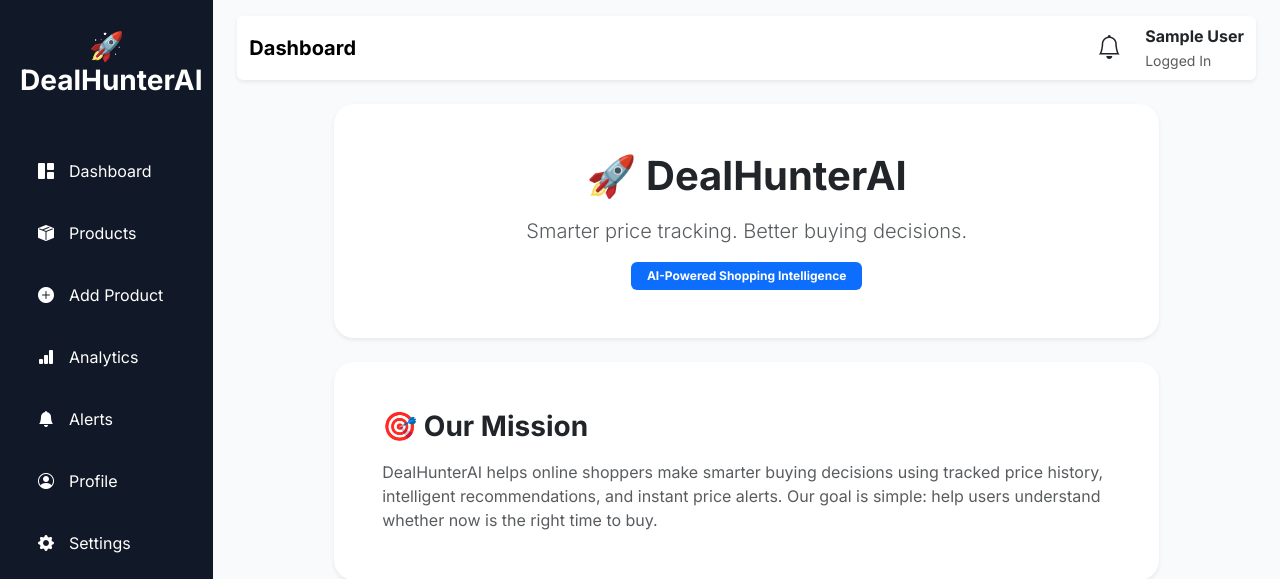
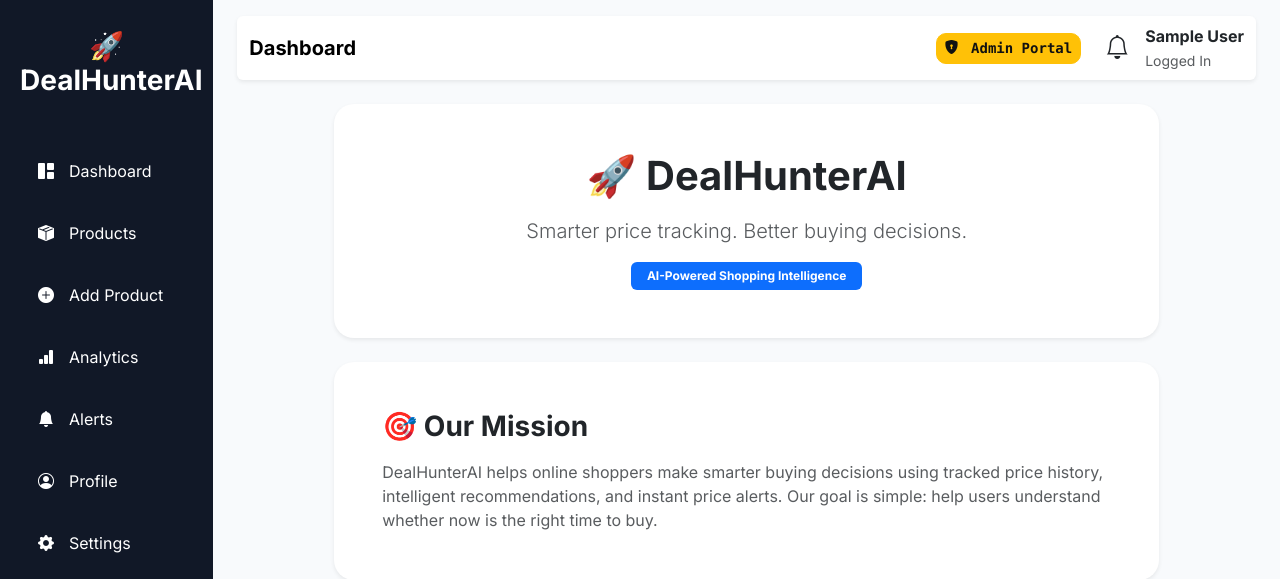
Before and after one commit to jagendra481/DealHunterAI, a Flask app: template templates/about/index.html in a window 1280 px wide. Shown: the top 579 px of the page. Run offline with Flask 3, Linux system fonts and the light colour scheme; the template is opened without the code that fills it, so the values that code supplies are empty; the visitor is signed in with stand-in values (Sample User, id 1).

Commit message:
Add top navbar Admin Portal button and sync branches

```diff
--- a/templates/components/navbar.html
+++ b/templates/components/navbar.html
@@ -8,9 +8,15 @@
 
         </span>
 
-        <div class="d-flex align-items-center">
+        <div class="d-flex align-items-center gap-3">
 
-            <i class="bi bi-bell fs-4 me-4"></i>
+            {% if current_user.is_admin %}
+            <a href="{{ url_for('admin_dashboard') }}" class="btn btn-warning btn-sm font-monospace fw-bold me-2">
+                <i class="bi bi-shield-lock-fill me-1"></i> Admin Portal
+            </a>
+            {% endif %}
+
+            <i class="bi bi-bell fs-4"></i>
 
             <div>
 
@@ -32,6 +38,7 @@
 
         </div>
 
+
     </div>
 
 </nav>
```
